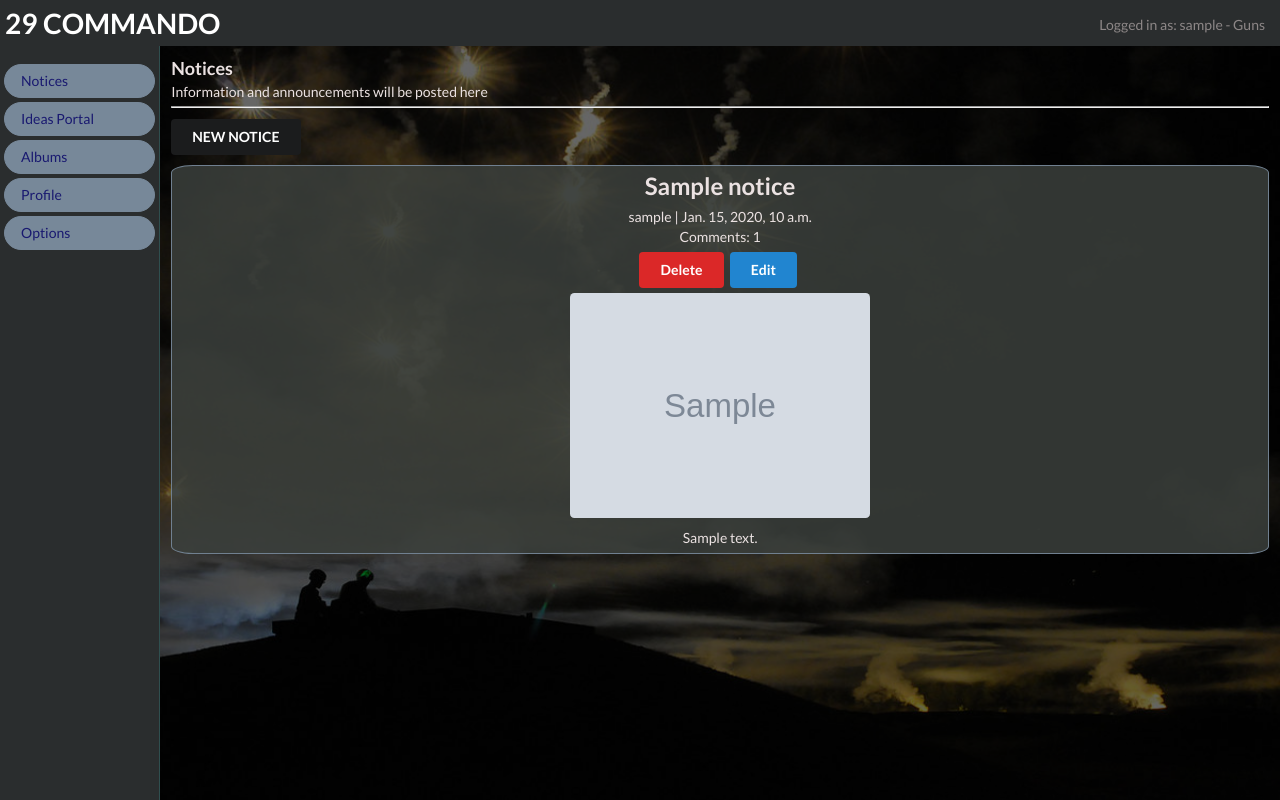
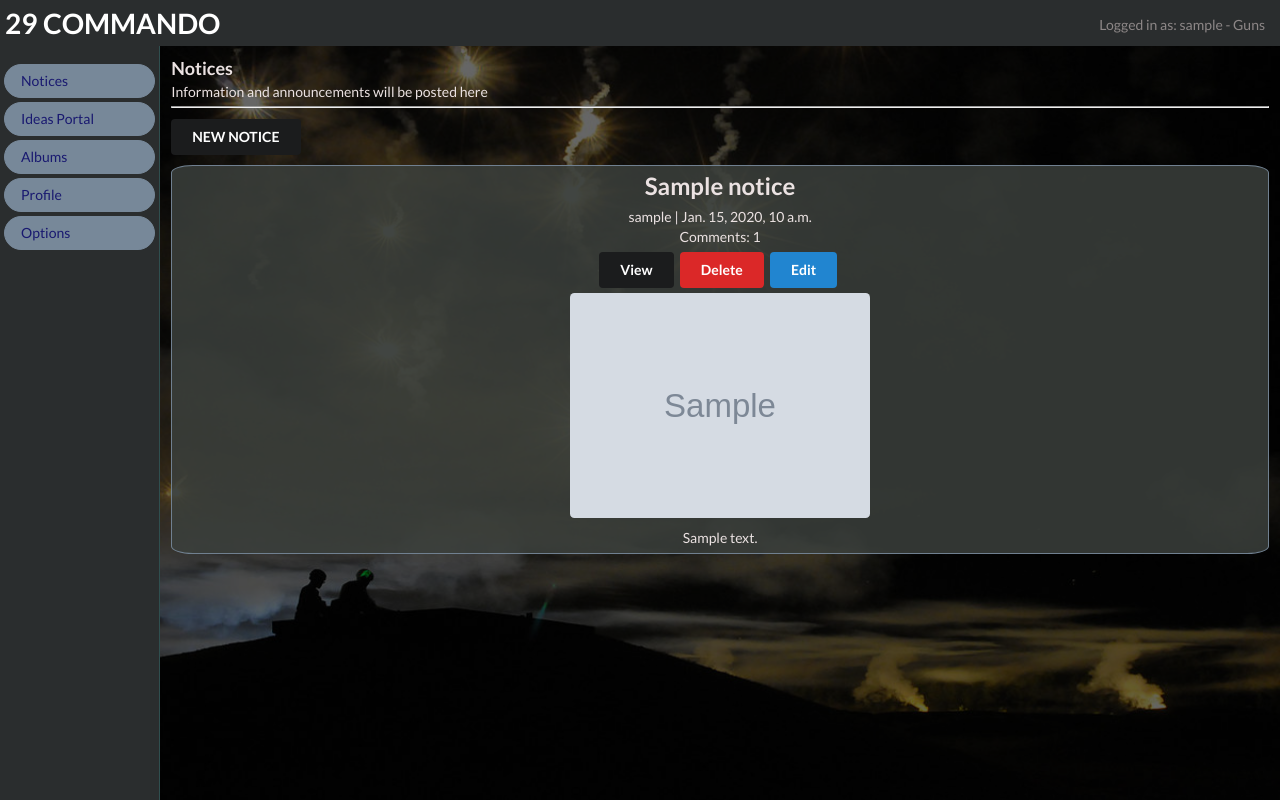
Before and after one commit to Ivystrode/commando_media, a Django app: page /notices/ in a window 1280 px wide. Run offline with Django 3.2, Linux system fonts and the light colour scheme; a user stored in the database is signed in; tables that the repository leaves empty hold one stand-in row (values such as "Sample post"); grey boxes marked "Sample" are stand-in pictures; some libraries are stand-ins or nearby versions.

Commit message:
DT add view button to notices

```diff
--- a/main/templates/main/notices.html
+++ b/main/templates/main/notices.html
@@ -29,12 +29,13 @@
                             <a class="profile-link" href="/profile/{{notice.created_by}}">{{notice.created_by}} | {{notice.time}}</a><br>Comments: {{notice.noticecomments.all|length}}
                         </div>
 
-                        {% if notice.created_by == request.user or request.user.profile.staff == True %}
                         <div class="control-buttons">
+                            <a href="/notices/{{notice.id}}" class="ui secondary button">View</a>
+                            {% if notice.created_by == request.user or request.user.profile.staff == True %}
                             <a href="{% url 'delete' notice.id %}" class="ui negative button">Delete</a>
                             <a href="{% url 'edit' notice.id %}" class="ui blue button">Edit</a>
+                            {% endif %}
                         </div>
-                        {% endif %}
 
 
 
```
